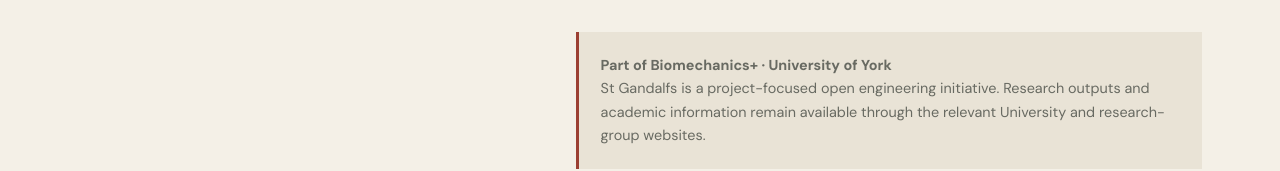
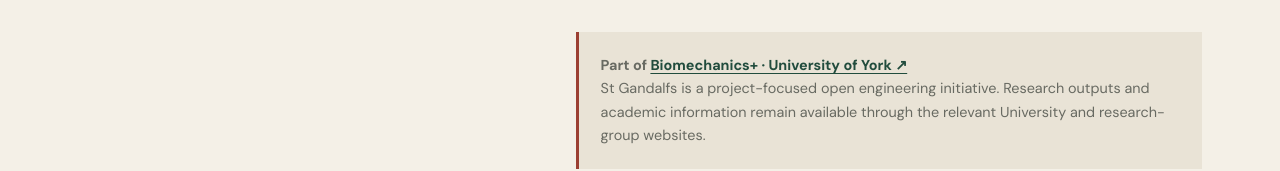
Before and after one commit to stgandalfs/stgandalfs.github.io, a plain HTML site: page index.html in a window 1280 px wide. Shown: the part 3071-3242 px from the top of the page. Drawn offline with nearby package versions, Linux system fonts and the light colour scheme.

Commit message:
Enhance footer with link to Biomechanics program
Updated the footer to include a link for Biomechanics at the University of York.

```diff
--- a/index.html
+++ b/index.html
@@ -451,6 +451,17 @@
       border-left: 3px solid var(--red);
       font-size: 0.9rem;
       color: var(--muted);
+    }
+
+    .origin a {
+      color: var(--green);
+      text-decoration: underline;
+      text-decoration-thickness: 1px;
+      text-underline-offset: 3px;
+    }
+
+    .origin a:hover {
+      color: var(--red);
     }
 
     /* ---------- FOOTER ---------- */
@@ -932,12 +943,21 @@
           </p>
 
           <div class="origin">
-            <strong>Part of Biomechanics+ · University of York</strong><br>
-            St Gandalfs is a project-focused open engineering
-            initiative. Research outputs and academic information
-            remain available through the relevant University and
-            research-group websites.
-          </div>
+  <strong>
+    Part of
+    <a
+      href="https://www.york.ac.uk/physics-engineering-technology/research/healthcare-engineering/movement-science-and-engineering/"
+      target="_blank"
+      rel="noopener">
+      Biomechanics+ · University of York ↗
+    </a>
+  </strong>
+  <br>
+  St Gandalfs is a project-focused open engineering
+  initiative. Research outputs and academic information
+  remain available through the relevant University and
+  research-group websites.
+</div>
 
         </div>
 
```
